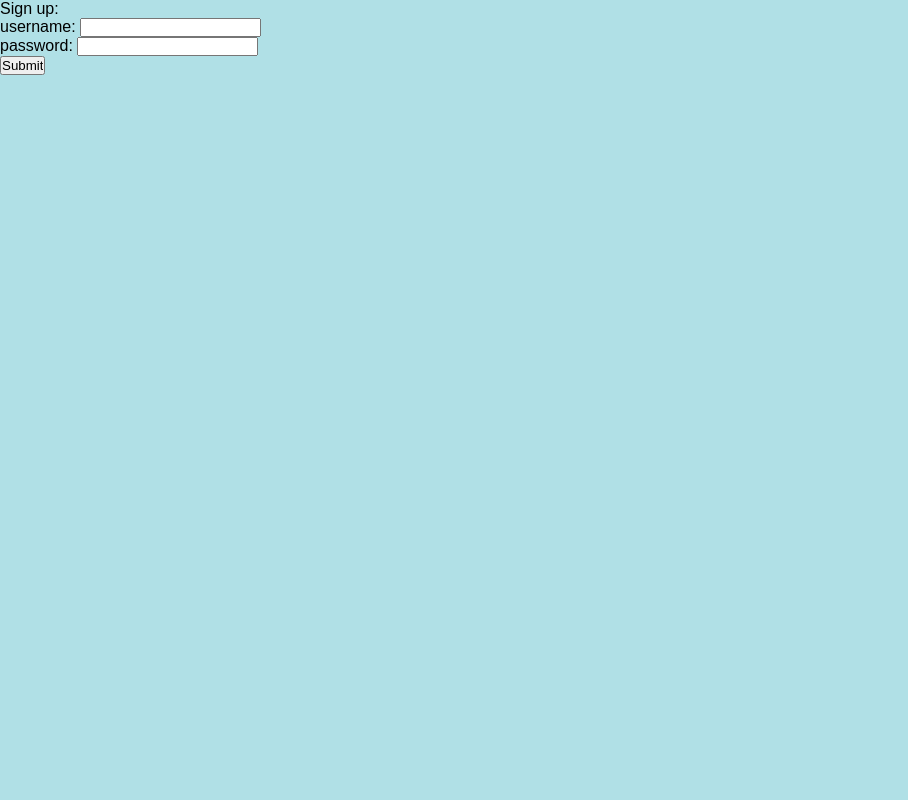
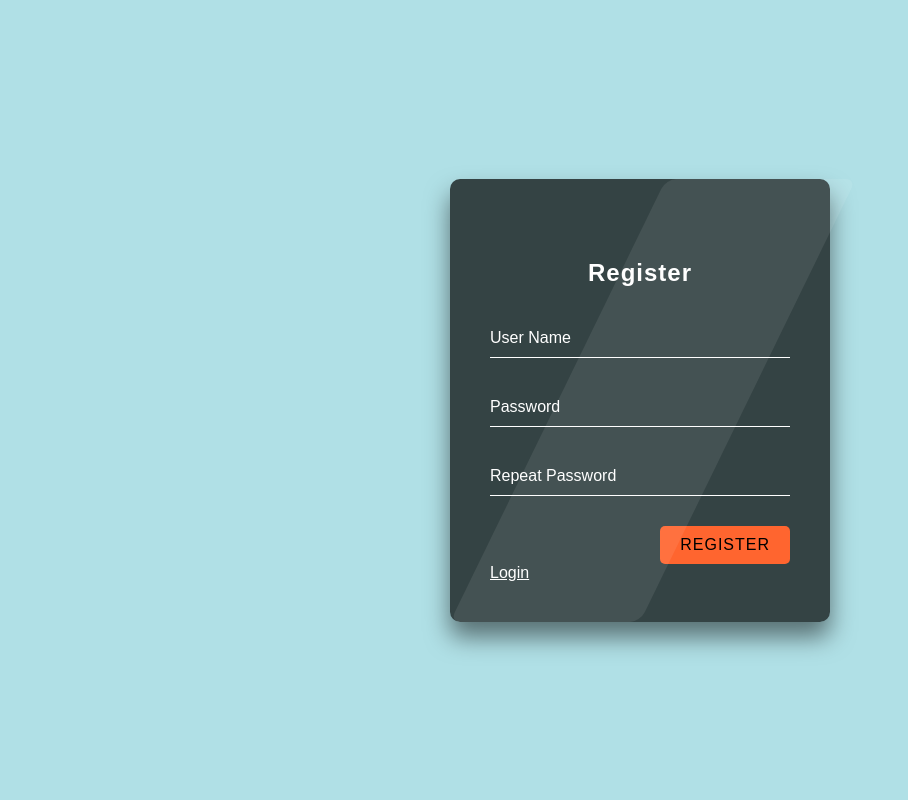
Before and after one commit to kazenderle/NEA-coursework, a Flask app: page /register in a window 1280 px wide. Shown: the whole page, without its empty margins (0-908 px from the left). Run offline with Flask 2, Linux system fonts and the light colour scheme.

Commit message:
Update signup.html

```diff
--- a/templates/signup.html
+++ b/templates/signup.html
@@ -1,7 +1,35 @@
-<form action="/signup" method="post">
-  <link rel="stylesheet" href="../static/signup.css" />
-  Sign up:<br>
-  username: <input type="text" name="un"> <br>
-  password: <input type="password" name="pw"> <br>
-  <input type="submit">
-</form>
+<head>
+  <link rel="stylesheet" href="../static/login.css" />
+  <meta charset="UTF-8" />
+  <meta name="viewport" content="width=device-width, initial-scale=1.0" />
+  <meta http-equiv="X-UA-Compatible" content="ie=edge" />
+  <title>Login Form Demo</title>
+</head>
+<body>
+  <div class="login-wrapper">
+    <form action="/register" method="post" class="form">
+      <h2>Register</h2>
+      <div class="input-group">
+        <input type="text" name="loginUser" id="loginUser" required />
+        <label for="loginUser">User Name</label>
+      </div>
+      <div class="input-group">
+        <input
+          type="password" name="loginPassword" id="loginPassword" required />
+        <label for="loginPassword">Password</label>
+      </div>
+      <div class="input-group">
+        <input
+          type="password"
+          name="repeatPassword"
+          id="repeatPassword"
+          required
+        />
+        <label for="repeatPassword">Repeat Password</label>
+      </div>
+      <input type="submit" value="Register" class="submit-btn" />
+      <a style="color: white" href="/">Login </a>
+    </form>
+    <p></p>
+  </div>
+</body>
```
